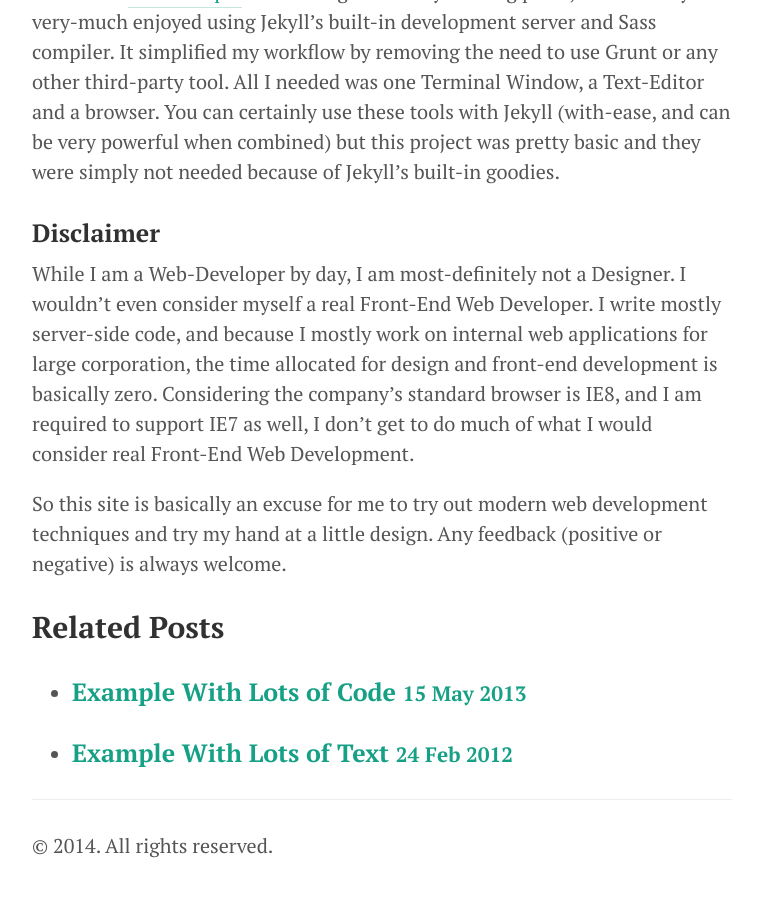
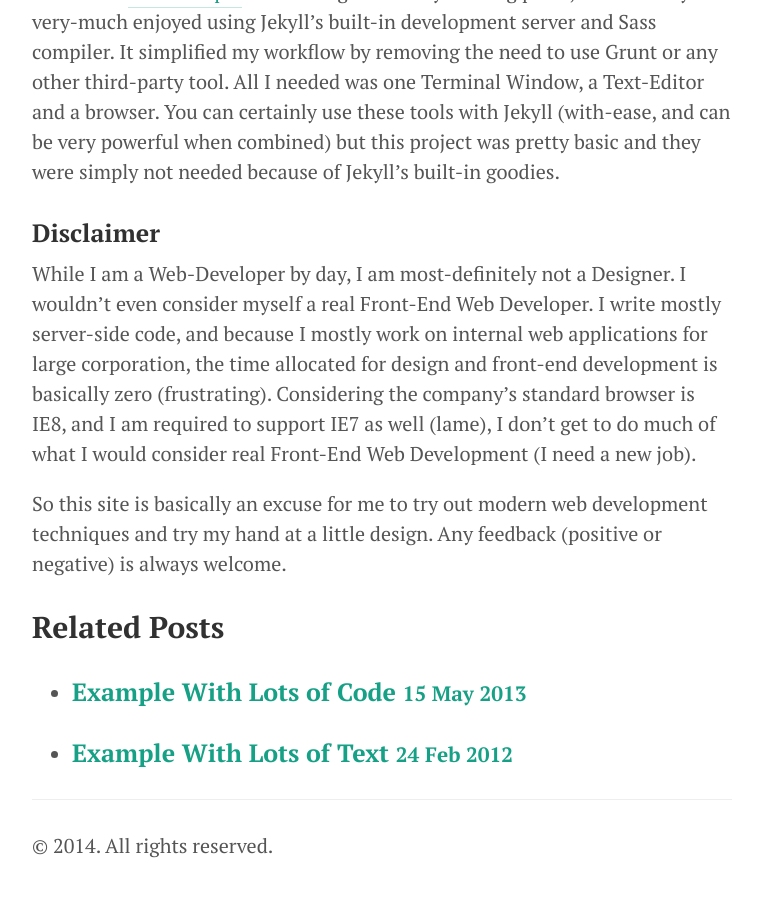
Before and after one commit to Schmalzy/Schmalzy.github.io, a Jekyll site: the page built from _posts/2014-09-28-Personal-Site-Jekyll-Theme.md, in a window 1280 px wide and 900 px high, scrolled down 1049 px. Shown: the top 897 px of the window, without its empty margins (258-1018 px from the left). Built offline with Jekyll 4.4.1, drawn with Linux system fonts in a browser that asks for light colours.

Commit message:
Update 2014-09-28-Personal-Site-Jekyll-Theme.md

```diff
--- a/_posts/2014-09-28-Personal-Site-Jekyll-Theme.md
+++ b/_posts/2014-09-28-Personal-Site-Jekyll-Theme.md
@@ -30,6 +30,6 @@ I found [this awesome article]( http://markdotto.com/2014/09/25/sass-and-jekyll/
 
 ### Disclaimer
 
-While I am a Web-Developer by day, I am most-definitely not a Designer. I wouldn’t even consider myself a real Front-End Web Developer. I write mostly server-side code, and because I mostly work on internal web applications for large corporation, the time allocated for design and front-end development is basically zero. Considering the company’s standard browser is IE8, and I am required to support IE7 as well, I don’t get to do much of what I would consider real Front-End Web Development.
+While I am a Web-Developer by day, I am most-definitely not a Designer. I wouldn’t even consider myself a real Front-End Web Developer. I write mostly server-side code, and because I mostly work on internal web applications for large corporation, the time allocated for design and front-end development is basically zero (frustrating). Considering the company’s standard browser is IE8, and I am required to support IE7 as well (lame), I don’t get to do much of what I would consider real Front-End Web Development (I need a new job).
 
 So this site is basically an excuse for me to try out modern web development techniques and try my hand at a little design. Any feedback (positive or negative) is always welcome.
```
